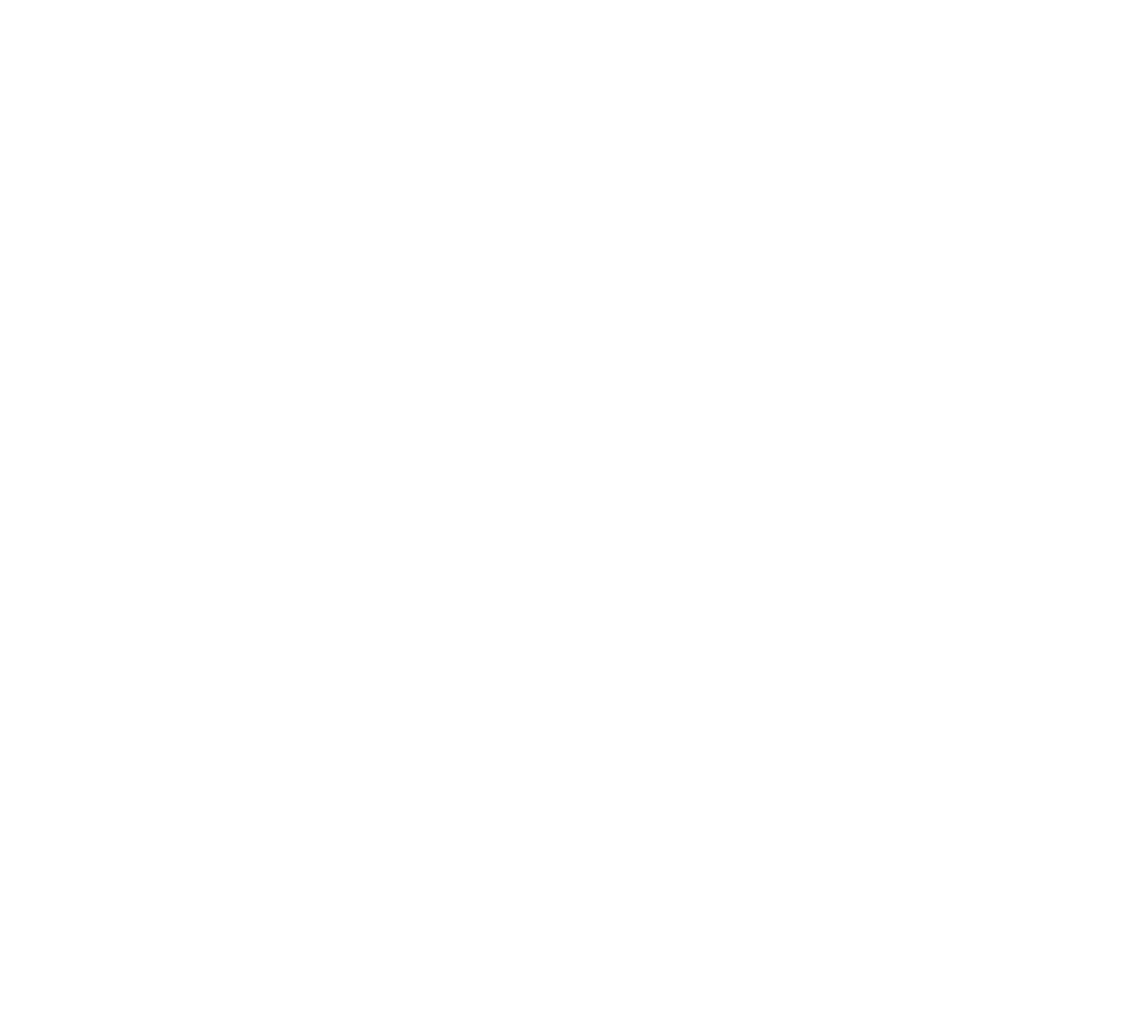
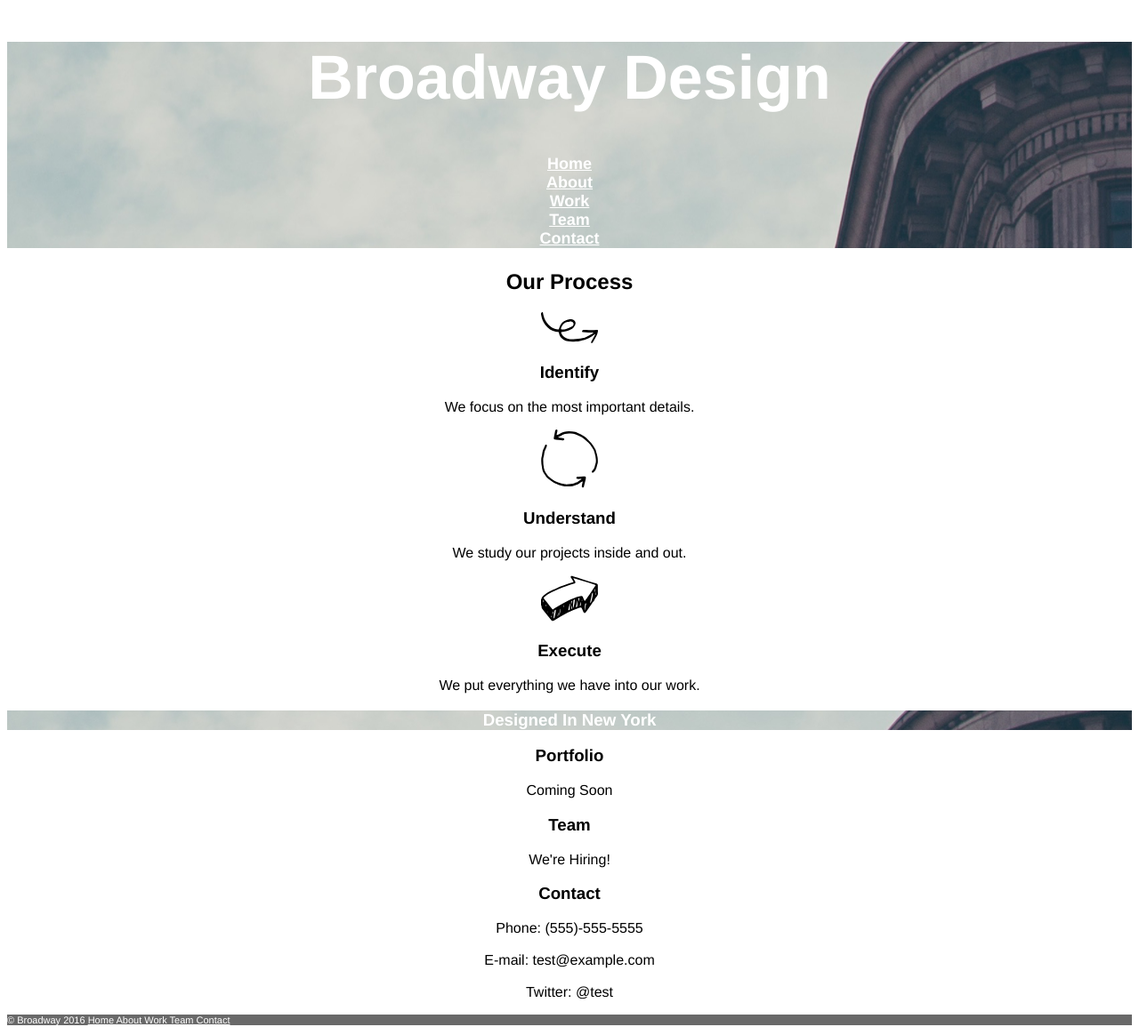
Before and after one commit to roserubidoux/Broadway, a plain HTML site: page Site/index.html in a window 1280 px wide. Shown: the whole page at 89% size. Before the commit the page ends 800 px from the top, so only its background shows below. Drawn offline with Linux system fonts and the light colour scheme.

Commit message:
Matched HTML and CSS to spec

```diff
--- a/Site/index.html
+++ b/Site/index.html
@@ -2,9 +2,31 @@
 <html>
   <head>
     <meta charset="utf-8">
-    <title></title>
+    <title>Broadway Design</title>
+    <link href="./resources/css/style.css" type="text/css" rel="stylesheet">
   </head>
   <body>
-
+    <div class="header">
+      <h1>Broadway Design</h1>
+        <h4 id=link>Home</br>About</br>Work<br>Team</br>Contact</h4>
+    </div>
+    <h2>Our Process</h2>
+      <img src="./resources/icons/identify.svg">
+      <h3>Identify</h3>
+        <p>We focus on the most important details.</p>
+    <img src="./resources/icons/understand.svg">
+    <h3>Understand</h3>
+        <p>We study our projects inside and out.</p>
+    <img src="./resources/icons/execute.svg">
+    <h3>Execute</h3>
+      <p>We put everything we have into our work.</p>
+    <h3 id="design">Designed In New York<h3>
+    <h3>Portfolio</h3>
+      <p>Coming Soon</p>
+    <h3>Team</h3>
+      <p>We're Hiring!</p>
+    <h3>Contact</h3>
+      <p>Phone: (555)-555-5555 </br></br> E-mail: test@example.com</br></br> Twitter: @test</p>
+    <p id="copyright">© Broadway 2016 <span id=link>Home About Work Team Contact</span></p>
   </body>
 </html>
--- a/Site/resources/css/style.css
+++ b/Site/resources/css/style.css
@@ -0,0 +1,29 @@
+body {
+  color: black;
+  font-family: Helvetica;
+  text-align: center;
+}
+.header {
+  color: white;
+  background-image: url("../images/the-flatiron-building.png");
+}
+#link {
+  text-decoration: underline;
+}
+#design {
+  color: white;
+  background-image: url("../images/the-flatiron-building.png");
+}
+#copyright {
+  text-align: left;
+  font-size: 11px;
+  color: white;
+  background-color: dimgray;
+}
+h1 {
+  font-size: 70px;
+  font-weight: bold;
+}
+h4 {
+  font-size: 18px;
+}
```
